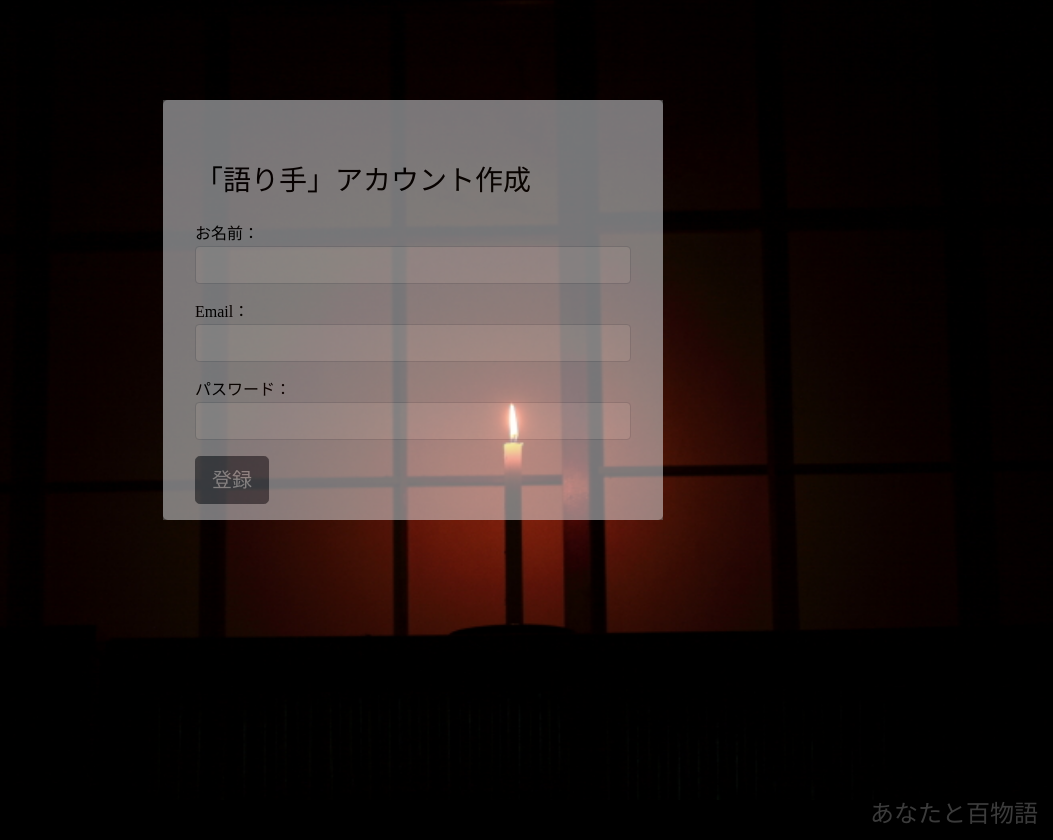
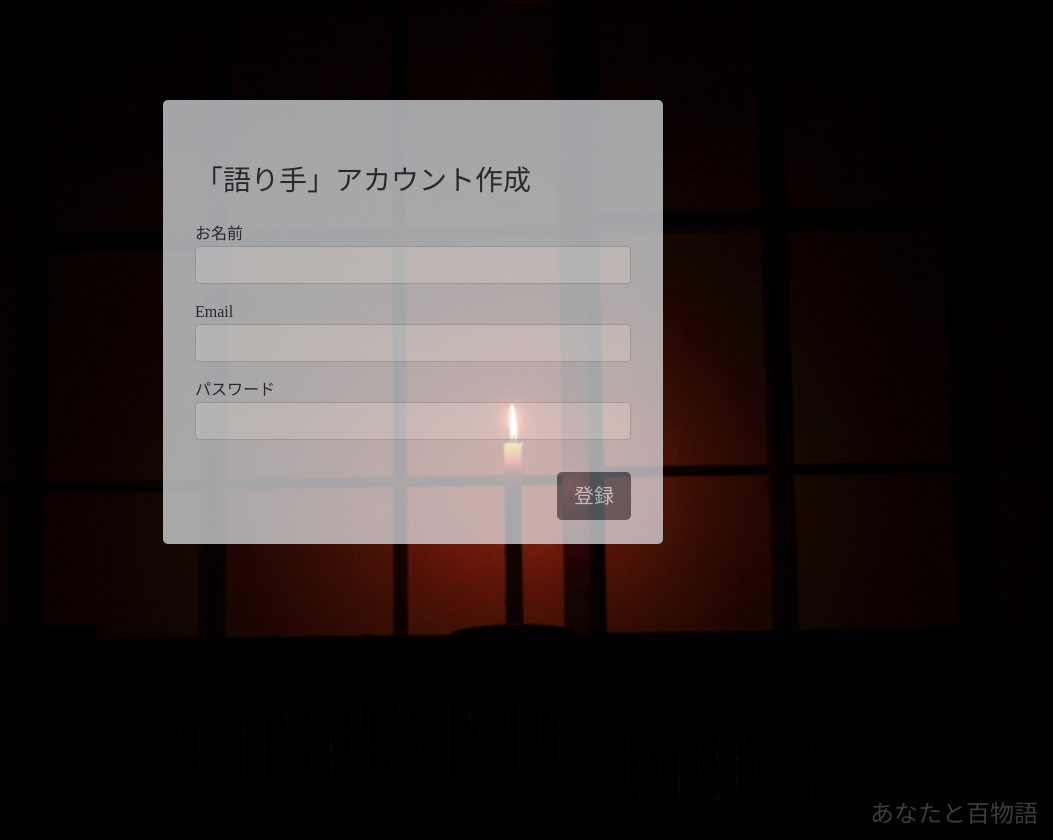
Before and after one commit to kichis/a_hundred_horror, a PHP site: page /signin.php in a window 1280 px wide. Shown: the part 104-944 px from the top of the page, without its empty margins (227-1280 px from the left). Run offline with PHP 8.4, Linux system fonts and the light colour scheme; the visitor is signed in with stand-in values (Sample User, id 1).

Commit message:
signin.php調整完了

```diff
--- a/css/style.css
+++ b/css/style.css
@@ -112,25 +112,25 @@ nav a:hover{
     padding-top: 100px;
 }
 
-
+/* ok */
 /* signin.php */
-#mainImage #signin_1{
+#signin_1{
     /* position: absolute; */
     /* top: 250px; */
     /* left: 330px; */
     width: 500px;
+    opacity:0.7;
     padding-top: 100px;
-    margin-left: auto;
-    margin-right: auto;
+    /* margin-left: auto;
+    margin-right: auto; */
 }
 
 #signin_1 form{
-    background-color:gray;
-    opacity:0.5;
+    /* background-color:gray; */
 }
 #signin_1 div{
-    z-index: 10;
-    color: black;
+    /* z-index: 10;
+    color: black; */
 }
 
 /* mystory.php */
--- a/login.php
+++ b/login.php
@@ -47,10 +47,9 @@ include("funcs.php");
             <form method="post" action="login_act.php">
                 <div class="jumbotron pb-3">
                     <h3 class="mb-4">「語り手」ログイン</h3>
-
                     <p>Email<input type="email" name="email" class="form-control"></p>
                     <p>パスワード<input type="password" name="passw" class="form-control"></p>
-                    <div class="d-flex justify-content-between">
+                    <div class="d-flex justify-content-between mt-4">
                         <a href="signin.php" style="color: blue"><b>「語り手」アカウントを作成</b></a>
                         <button type="submit" class="btn btn-lg btn-secondary" name='action' value='send'>入る</button>
                     </div>
--- a/signin.php
+++ b/signin.php
@@ -1,3 +1,4 @@
+<!-- デザインはあとで -->
 <?php
 session_start();
 include("funcs.php");
@@ -8,52 +9,54 @@ include("funcs.php");
 <head>
     <meta charset="UTF-8">
     <meta name="viewport" content="width=device-width, initial-scale=1.0">
-    <link rel="stylesheet" href="css/style.css">
+
+<!-- デザインはあとで -->
     <!-- base font -->
     <link href="https://fonts.googleapis.com/css2?family=Noto+Serif+JP:wght@500&display=swap" rel="stylesheet">
     <!-- specific font -->
-    <link href="https://fonts.googleapis.com/css2?family=Noto+Serif+JP:wght@700&display=swap" rel="stylesheet">
-    <!-- CSS only -->
+    <!-- <link href="https://fonts.googleapis.com/css2?family=Noto+Serif+JP:wght@700&display=swap" rel="stylesheet"> -->
+
+    <!-- Bootstrap only -->
     <link rel="stylesheet" href="https://stackpath.bootstrapcdn.com/bootstrap/4.5.0/css/bootstrap.min.css" integrity="sha384-9aIt2nRpC12Uk9gS9baDl411NQApFmC26EwAOH8WgZl5MYYxFfc+NcPb1dKGj7Sk" crossorigin="anonymous">
-    <title>あなたと百物語　｜　語り手登録</title>
+    <link rel="stylesheet" href="css/style.css">
+    <title>あなたと百物語 ｜語り手登録</title>
 
 </head>
 
 <body class="body">
     <?php
-    if($_SESSION["user_status"]==1){
-        include("menu_user.php");
-    }else if($_SESSION["user_status"]==2){
-        include("menu_admin.php");
-    }else if($_SESSION["user_status"]==3){
-        include("menu_ban.php");
-    }else{   //session: 0/なし
-        include("menu_visit.php");
-    }
+    $menu = function (){
+        switch($_SESSION["user_status"]){
+            case 1:
+                return "menu_user.php";
+            case 2:
+                return "menu_admin.php";
+            case 3:
+                return "menu_ban.php";
+            default:
+                return "menu_visit.php";
+        }
+    };
+    include($menu());
     ?>
 
     <div id="mainImage">
-        <div id="signin_1">
+        <div id="signin_1" class="text-dark mx-auto">
             <form method="post" action="signin_act.php">
-                <div class="jumbotron mx-auto pb-3">
-
-                <h3 class="mb-4">「語り手」アカウント作成</h3>
-
-                <p>お名前：<input type="text" name="uname" class="form-control"></p>
-                <p>Email：<input type="email" name="email" class="form-control"></p>
-                <p>パスワード：<input type="password" name="passw" class="form-control"></p>
-
-                <button type="submit" class="btn btn-lg btn-secondary" name='action' value='send'>登録</button>
-
+                <div class="jumbotron pb-4">
+                    <h3 class="mb-4">「語り手」アカウント作成</h3>
+                    <p>お名前<input type="text" name="uname" class="form-control"></p>
+                    <p>Email<input type="email" name="email" class="form-control"></p>
+                    <p>パスワード<input type="password" name="passw" class="form-control"></p>
+                    <div class="d-flex justify-content-end">
+                        <button type="submit" class="btn btn-lg btn-secondary mt-3" name='action' value='send'>登録</button>
+                    </div>
                 </div>
             </form>
         </div>
     </div>
 
-<!-- copyright -->
     <?php include("copyright.php"); ?>
-
-
 
 <!-- JS, Popper.js, and jQuery -->
 <script src="https://code.jquery.com/jquery-3.5.1.slim.min.js" integrity="sha384-DfXdz2htPH0lsSSs5nCTpuj/zy4C+OGpamoFVy38MVBnE+IbbVYUew+OrCXaRkfj" crossorigin="anonymous"></script>
```
